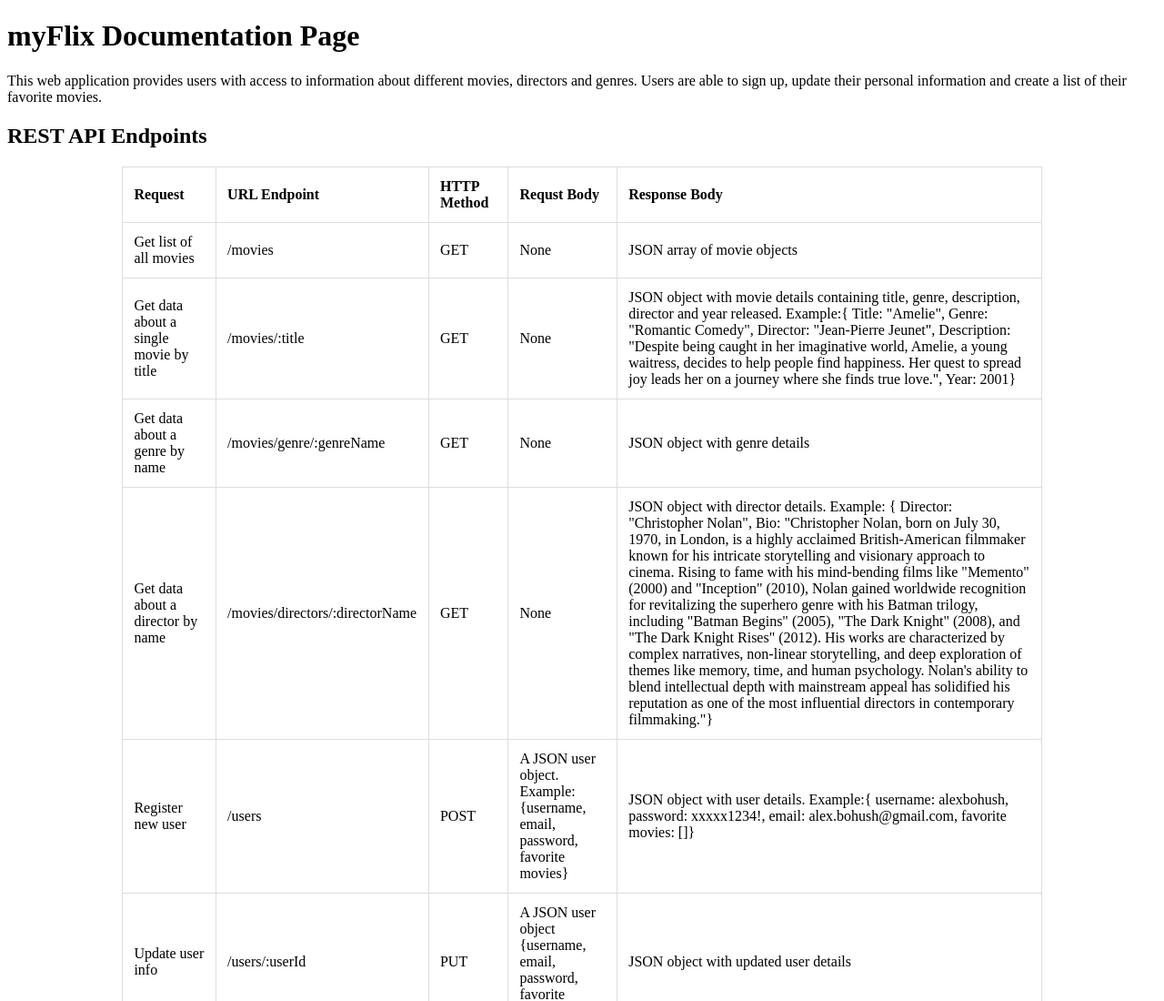
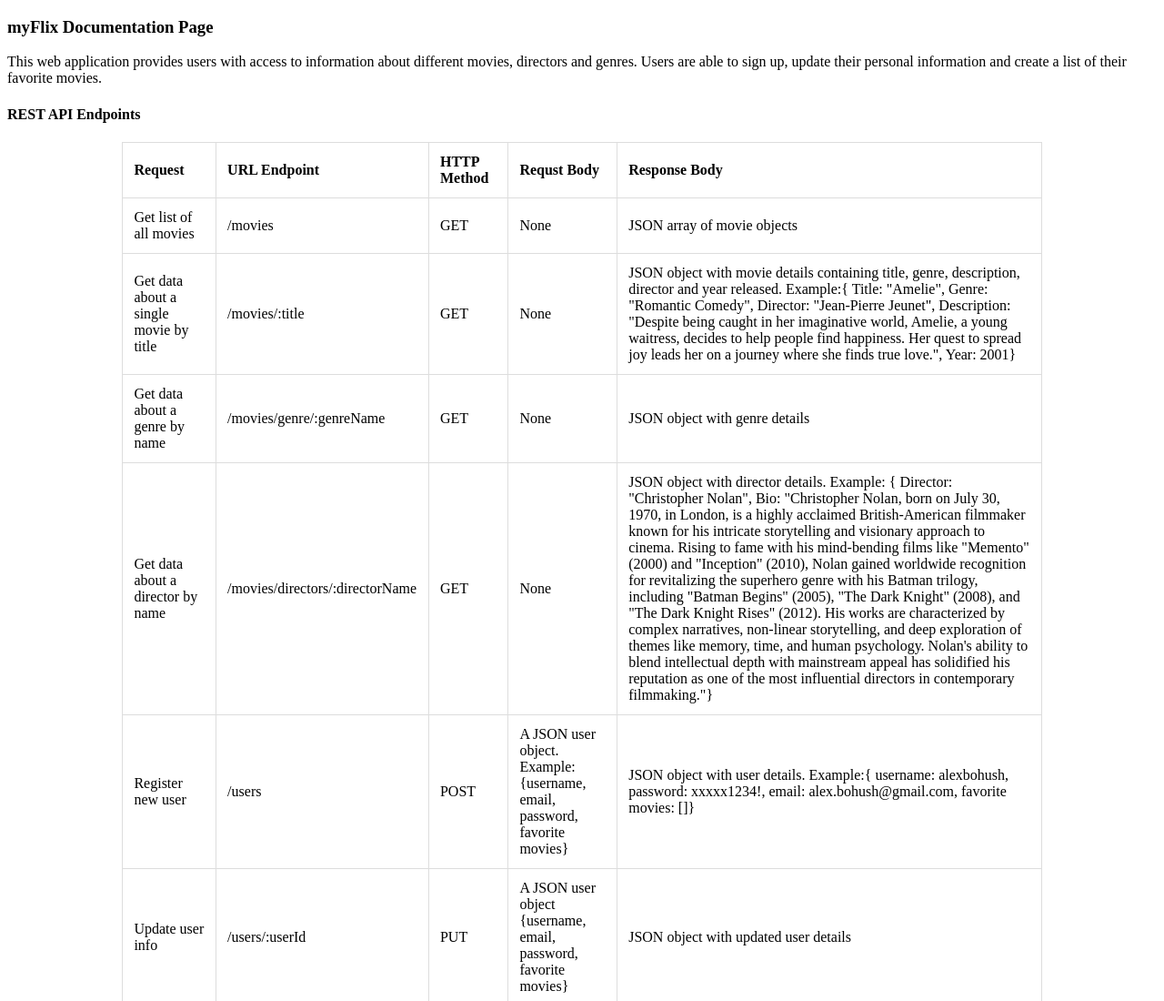
Before and after one commit to afhallahan/movie_api, a website: page public/documentation.html in a window 1280 px wide. Shown: the top 1100 px of the page at 91% size. Drawn offline with Linux system fonts and the light colour scheme.

Commit message:
Format html page

```diff
--- a/public/documentation.html
+++ b/public/documentation.html
@@ -18,17 +18,19 @@
   </style>
 
     <title>myFlix</title>
+
   </head>
 
   <body>
-    <h1>myFlix Documentation Page</h1>
+
+    <h3>myFlix Documentation Page</h3>
     <p>
       This web application provides users with access to information about
       different movies, directors and genres. Users are able to sign up, update
       their personal information and create a list of their favorite movies.
     </p>
 
-    <h2>REST API Endpoints</h2>
+    <h4>REST API Endpoints</h4>
 
     <table>
 
```
